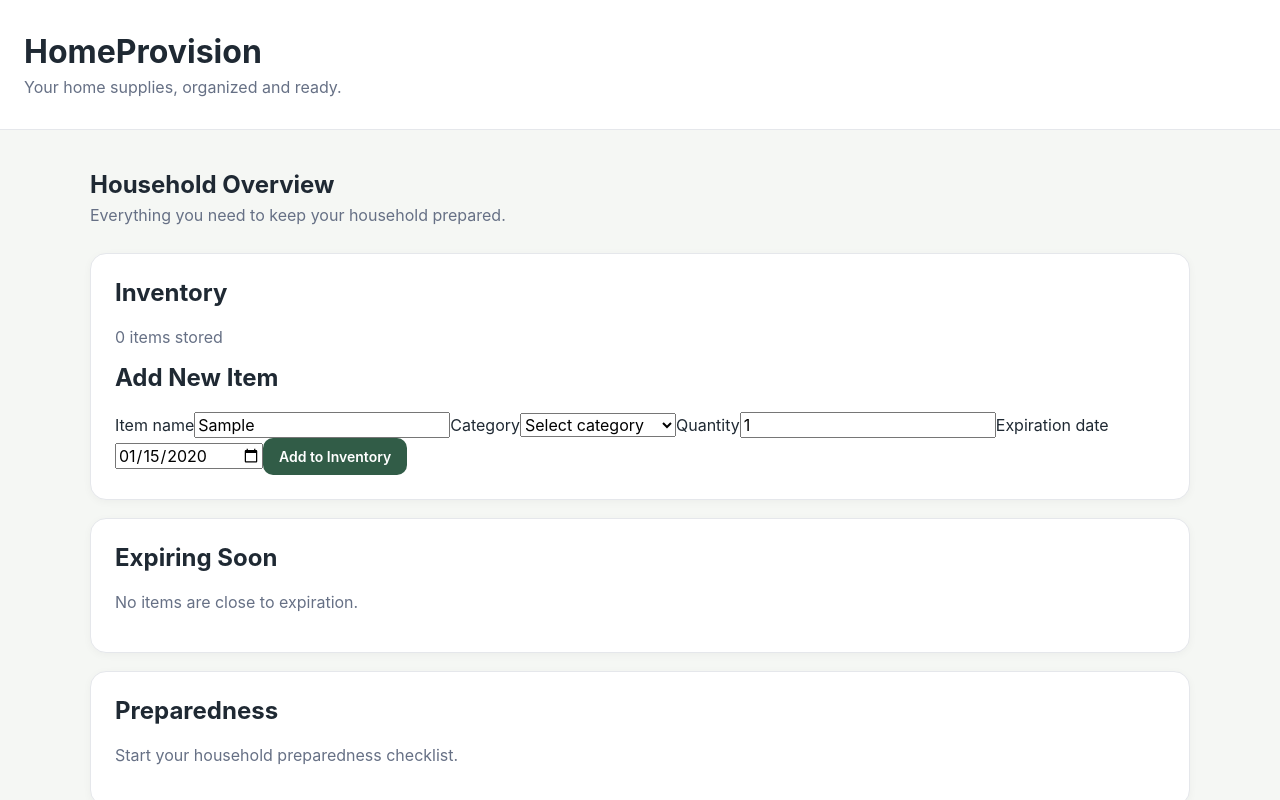
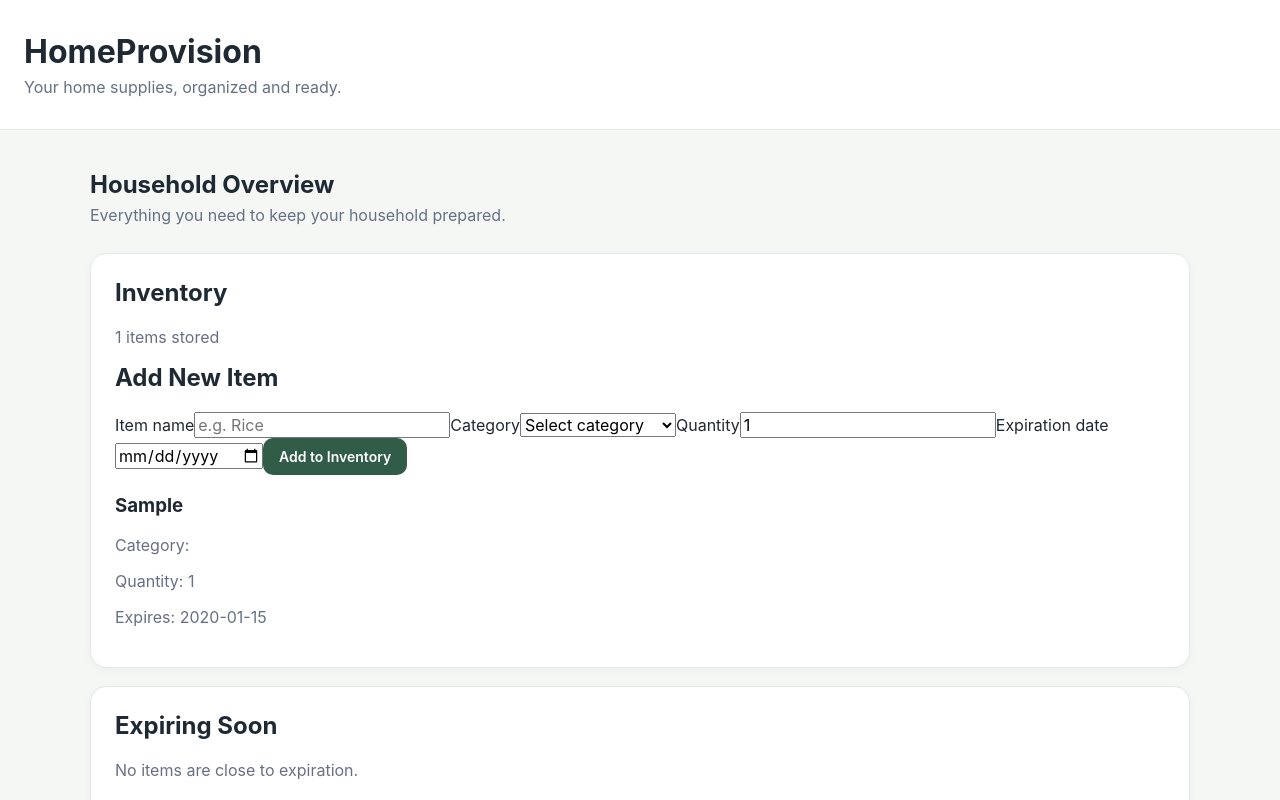
Before and after one commit to deysemenezes13-rgb/homeprovision, a React (Vite) app: page / in a window 1280 px wide. Both pictures are taken after typing "Sample", "2020-01-15" into the empty fields and a click on the button "Add to Inventory". Shown: the top 800 px of the page. Built offline with nearby package versions, Linux system fonts and the light colour scheme.

Commit message:
Add inventory state and item tracking

```diff
--- a/src/App.tsx
+++ b/src/App.tsx
@@ -1,7 +1,16 @@
+import { useState } from 'react'
 import './App.css'
 import AddItemForm from './components/AddItemForm'
+import type { InventoryItem } from './types/InventoryItem'
+import InventoryList from './components/InventoryList'
 
 function App() {
+
+  const [items, setItems] = useState<InventoryItem[]>([])
+  const handleAddItem = (newItem: InventoryItem) => {
+  setItems((currentItems) => [...currentItems, newItem])
+}
+
   return (
     <div className="app">
       <header>
@@ -17,9 +26,12 @@ function App() {
 
         <section>
           <h2>Inventory</h2>
-          <p>0 items stored</p>
+          <p>{items.length} items stored</p>
 
-          <AddItemForm />
+          <AddItemForm onAddItem={handleAddItem} />
+
+          <InventoryList items={items} />
+
         </section>
 
         <section>
--- a/src/components/AddItemForm.tsx
+++ b/src/components/AddItemForm.tsx
@@ -1,7 +1,12 @@
 import { useState } from 'react'
 import type { InventoryItem } from '../types/InventoryItem'
 
-function AddItemForm() {
+interface AddItemFormProps {
+    onAddItem: (item: InventoryItem) => void
+}
+
+function AddItemForm({ onAddItem }: AddItemFormProps) {
+
     const [name, setName] = useState('')
     const [category, setCategory] = useState('')
     const [quantity, setQuantity] = useState(1)
@@ -18,7 +23,11 @@ function AddItemForm() {
             expirationDate,
         }
 
-    console.log(newItem)
+        onAddItem(newItem)
+        setName('')
+        setCategory('')
+        setQuantity(1)
+        setExpirationDate('')
     }
 
     return (
--- /dev/null
+++ b/src/components/InventoryList.tsx
@@ -0,0 +1,26 @@
+import type { InventoryItem } from '../types/InventoryItem'
+
+interface InventoryListProps {
+  items: InventoryItem[]
+}
+
+function InventoryList({ items }: InventoryListProps) {
+  if (items.length === 0) {
+    return <p>No items in your inventory yet.</p>
+  }
+
+  return (
+    <div>
+      {items.map((item) => (
+        <div key={item.id}>
+          <h3>{item.name}</h3>
+          <p>Category: {item.category}</p>
+          <p>Quantity: {item.quantity}</p>
+          <p>Expires: {item.expirationDate}</p>
+        </div>
+      ))}
+    </div>
+  )
+}
+
+export default InventoryList
```
Lines whose indentation alone changed are shown as unchanged.
